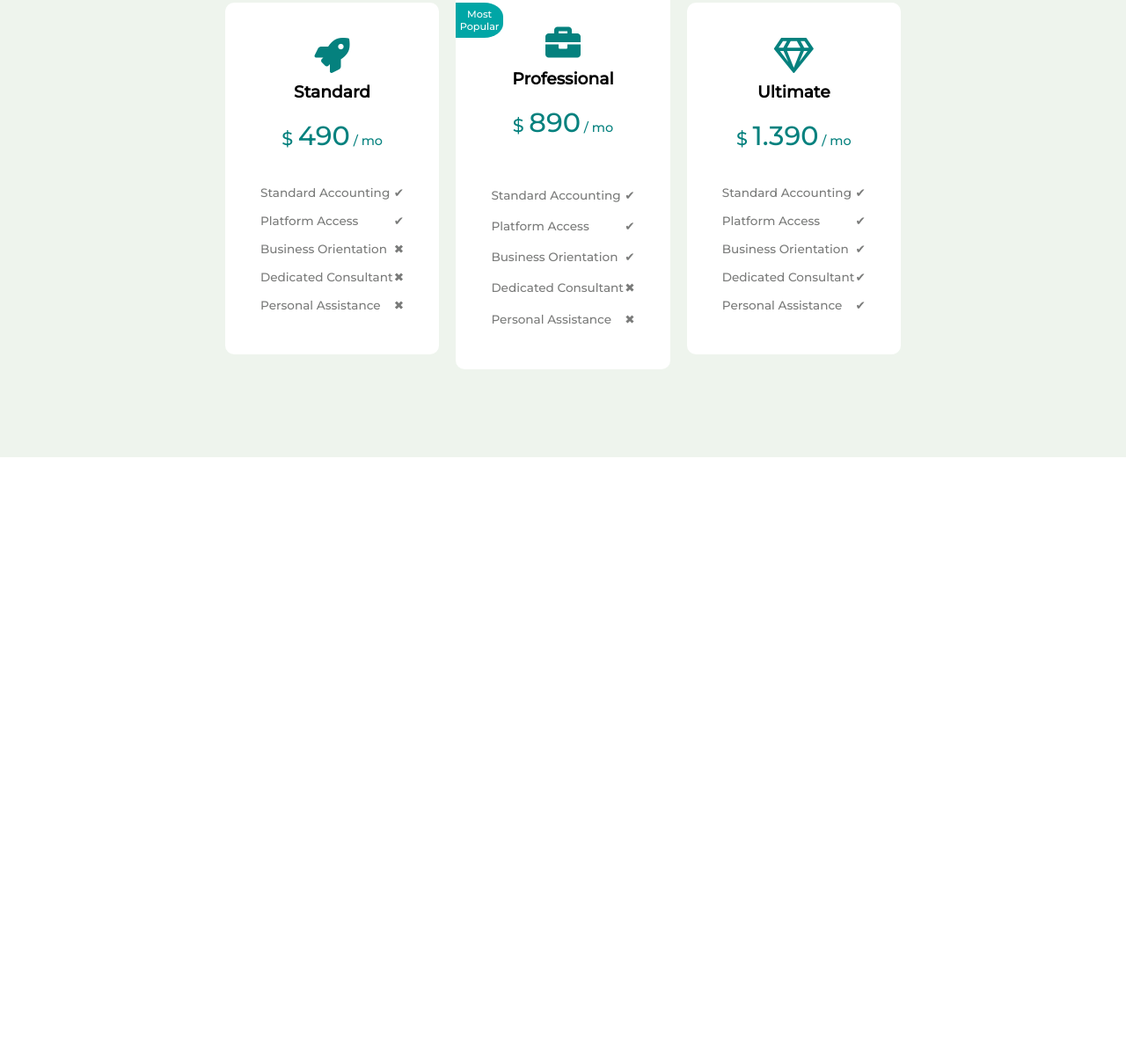
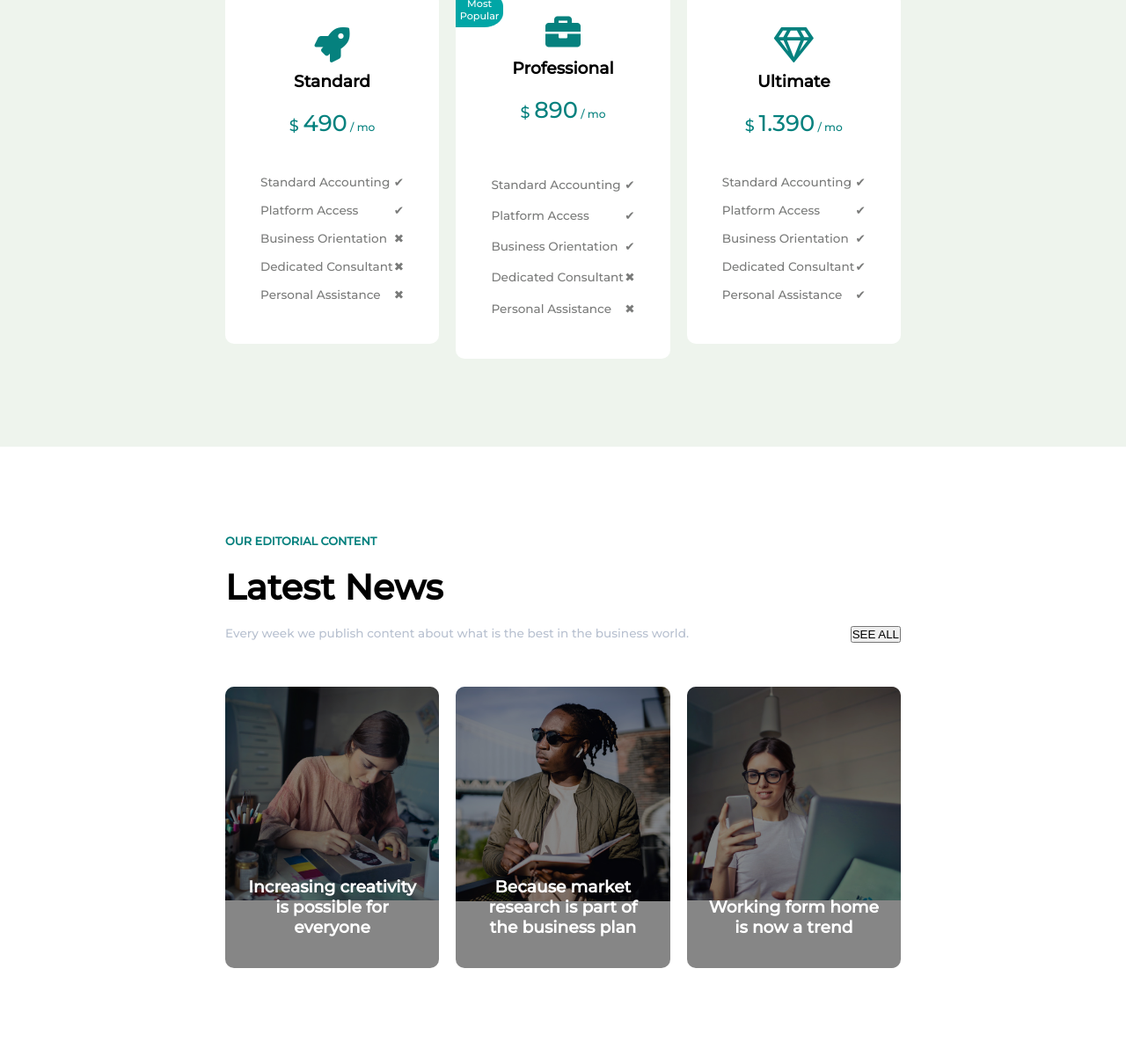
Before and after one commit to PascaSeba/proj-html-vuejs, a plain HTML site: page index.html in a window 1280 px wide. Shown: the part 3127-4328 px from the top of the page at 88% size. Before the commit the page ends 3647 px from the top, so only its background shows below. Drawn offline with nearby package versions, Linux system fonts and the light colour scheme.

Commit message:
Lavori in corso -3 sezioni mancanti

```diff
--- a/css/master.css
+++ b/css/master.css
@@ -11,6 +11,11 @@ body {
 
 .flexed {
     display: flex;
+}
+
+.container {
+    width: 60%;
+    height: fit-content;
 }
 
 
@@ -210,39 +215,39 @@ header #jumbotron .main_nav ul li {
     padding-bottom: 100px;
 }
 
-.services_container .services {
-    width: 60%;
-    height: 100%;
-}
-
 .services h6,
-.pricing h6 {
+.pricing h6,
+.news h6 {
     color: #05817e;
     font-size: 0.8em;
 }
 
 .services>h1,
-.pricing>h1 {
+.pricing>h1,
+.news h1 {
     color: white;
     font-size: 2.5em;
     padding-top: 20px;
     padding-bottom: 20px;
 }
 
-.services .explane {
+.explane {
     display: flex;
     justify-content: space-between;
     width: 100%;
     padding-bottom: 40px;
 }
 
-.services .explane p {
+.services .explane p,
+.news p {
     color: #b8c1d0;
     display: inline-block;
     width: 70%;
+    font-size: 0.85em;
 }
 
-.services .explane button {
+.services .explane button,
+.news button {
     display: inline-block;
 }
 
@@ -304,8 +309,6 @@ header #jumbotron .main_nav ul li {
 }
 
 .pricing {
-    width: 60%;
-    height: fit-content;
     padding-top: 100px;
     padding-bottom: 100px;
     text-align: center;
@@ -317,6 +320,7 @@ header #jumbotron .main_nav ul li {
 
 .pricing p {
     color: #7a7b7a;
+    font-size: 0.85em;
 }
 
 .prices {
@@ -418,5 +422,71 @@ header #jumbotron .main_nav ul li {
 
 /* Sezione delle NEWS  */
 
+.news_container {
+    width: 100%;
+    height: 70vh;
+    justify-content: center;
+}
+
+.news {
+    padding-top: 100px;
+    padding-bottom: 100px;
+}
+
+.news>h1 {
+    color: black;
+}
+
+.news .explane {
+    padding-bottom: 50px;
+}
+
+.last_news {
+    width: 100%;
+    height: fit-content;
+}
+
+.last_news .new {
+    width: calc(95%/3);
+    height: 40vh;
+    border-radius: 10px;
+}
+
+.overlay {
+    width: 100%;
+    height: 100%;
+    background-color: rgba(0, 0, 0, 0.473);
+    border-radius: 10px;
+    justify-content: center;
+    display: flex;
+    align-items: flex-end;
+}
+
+.background_one {
+    background-image: url(../img/news-1.jpg);
+}
+
+.background_two {
+    background-image: url(../img/news-2.jpg);
+}
+
+.background_three {
+    background-image: url(../img/news-3.jpg);
+}
+
+.background_one,
+.background_two,
+.background_three {
+    background-size: contain;
+    background-repeat: no-repeat;
+}
+
+.new h3 {
+    color: white;
+    text-align: center;
+    padding-bottom: 35px;
+    width: 80%;
+}
+
 
 /* Fine della sezione delle NEWS  */
--- a/index.html
+++ b/index.html
@@ -146,7 +146,7 @@
     <!-- Sezione dei servizi della compagnia -->
     <section>
         <div class="services_container flexed">
-            <div class="services">
+            <div class="services container">
                 <h6>OUR BUSINESS AREAS</h6>
                 <h1>Excellence in <span>Services</span></h1>
                 <div class="explane">
@@ -207,7 +207,7 @@
     <section>
 
         <div class="pricing_container flexed">
-            <div class="pricing">
+            <div class="pricing container">
                 <h6>MONTHLY PLANS</h6>
                 <h1><span>Pricing</span> Table</h1>
                 <p>Lorem ipsum dolor sit amet consectetur adipisicing elit. Id, voluptatum aliquam voluptatibus maxime aut reprehenderit.</p>
@@ -266,7 +266,33 @@
 
     <!-- Sezione delle NEWS -->
     <section>
-
+        <div class="news_container flexed">
+            <div class="news container">
+                <h6>OUR EDITORIAL CONTENT</h6>
+                <h1>Latest</span> <span>News</span></h1>
+                <div class="explane">
+                    <p>Every week we publish content about what is the best in the business world.</p>
+                    <button>SEE ALL</button>
+                </div>
+                <div class="last_news flexed">
+                    <div class="new background_one">
+                        <div class="overlay">
+                            <h3>Increasing creativity is possible for everyone</h3>
+                        </div>
+                    </div>
+                    <div class="new background_two centered_col">
+                        <div class="overlay">
+                            <h3>Because market research is part of the business plan</h3>
+                        </div>
+                    </div>
+                    <div class="new background_three">
+                        <div class="overlay">
+                            <h3>Working form home is now a trend</h3>
+                        </div>
+                    </div>
+                </div>
+            </div>
+        </div>
     </section>
     <!-- Fine della sezione delle NEWS -->
 
```
